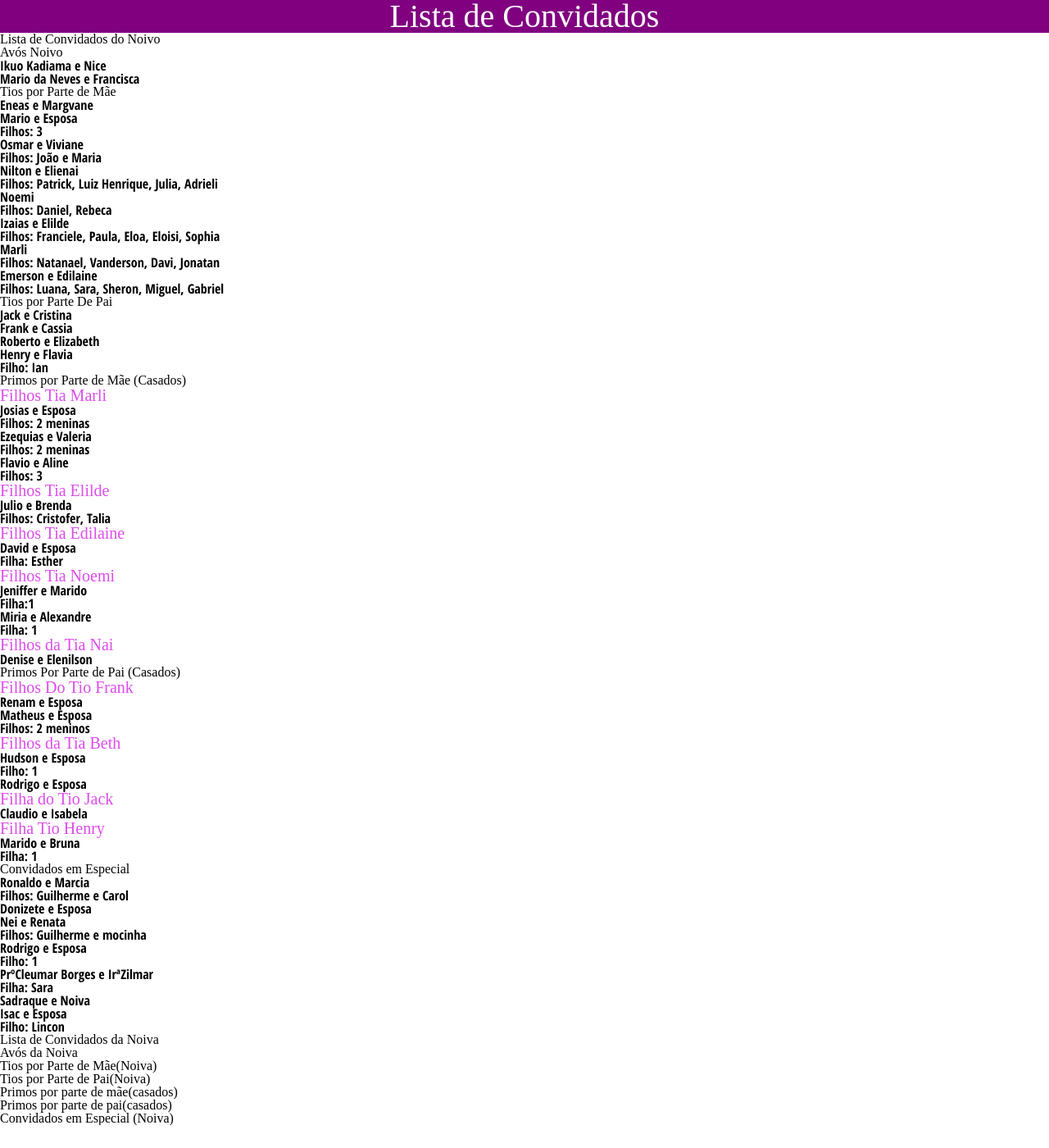
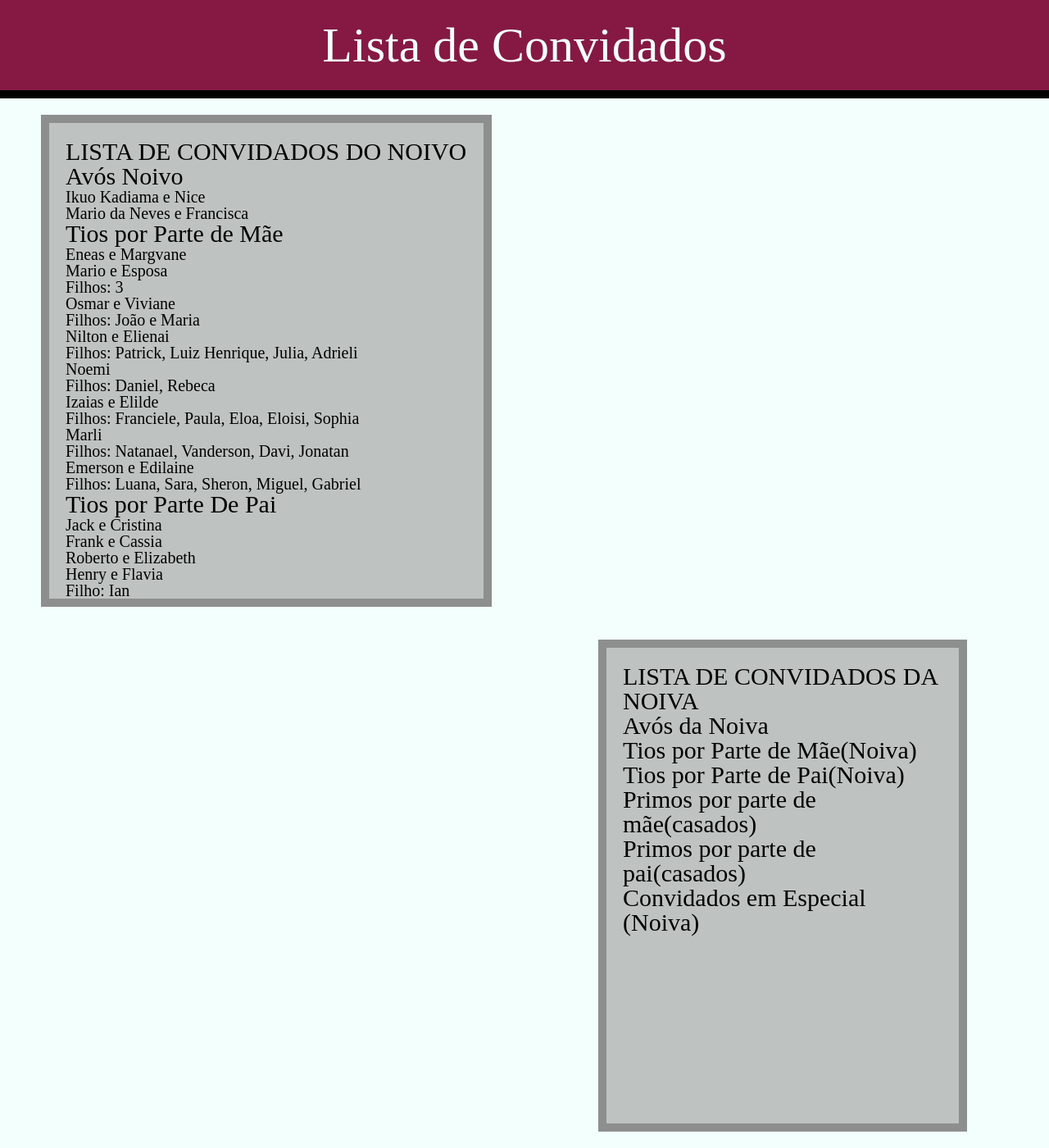
Before and after one commit to derykmark/derykmark.github.io, a plain HTML site: page Meus_Convidados/convidados.html in a window 1280 px wide. Shown: the whole page at 82% size. Before the commit the page ends 1372 px from the top, so only its background shows below. Drawn offline with Linux system fonts and the light colour scheme.

Commit message:
Update style.css

```diff
--- a/Meus_Convidados/style.css
+++ b/Meus_Convidados/style.css
@@ -1,23 +1,37 @@
-h1 {
-    background-color: purple;
-    font-size: 40px;
-    color: white;
+.titulo_principal {
     text-align: center;
+    background-color: #851944;
+    color: #F2FFFC;
+    padding: 25px;
+    border-bottom: 10px solid black;
+    font-size: 60px;
+}
+
+body {
+    background-color: #F2FFFC;
 }
 
 p {
-    font-family: "Open Sans Condensed", "Times New Roman", serif;
+    font-family: "Times New Roman", serif;
 }
 
 img {
     max-width: 700px;
-    max-height: 550px;
+    max-height: 660px;
     width: auto;
     height: auto;
 }
 
 .imagem_2 {
     transform: rotate(270deg);
+}
+
+h2 {
+    font-size: 30px;
+}
+
+.h2_titulo {
+    text-transform: uppercase;
 }
 
 h3 {
@@ -29,3 +43,49 @@ h4 {
     font-size: 20px;
     color: rgb(221, 76, 235);
 }
+
+p {
+    font-size: 20px;
+}
+
+.lista_noivo {
+    background-color: rgba(160, 160, 160, 0.63);
+    width: 550px;
+    height: 600px;
+    box-sizing: border-box;
+    border: 10px solid rgba(0, 0, 0, 0.267);
+    margin: 20px 50px;
+    overflow: scroll;
+    float: left;
+    padding: 20px;
+}
+
+.lista_noiva {
+    background-color: rgba(160, 160, 160, 0.63);
+    width: 450px;
+    height: 600px;
+    box-sizing: border-box;
+    border: 10px solid rgba(0, 0, 0, 0.267);
+    margin: 20px 100px;
+    overflow: scroll;
+    float: right;
+    padding: 20px;
+}
+
+.tela_inicial {
+    padding: 10px;
+}
+
+.a_convidados {
+    text-decoration: none;
+}
+
+.buttom_convidados {
+    background-position: center;
+    padding: 10px;
+}
+
+.li_convidados {
+    text-align: center;
+    padding-top: 10px;
+}
```
